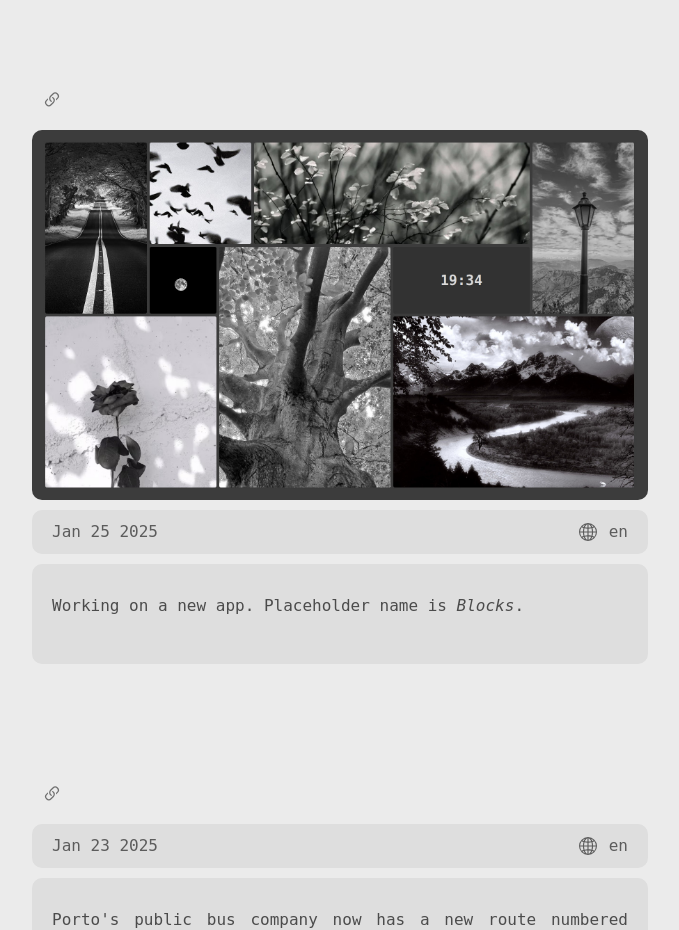
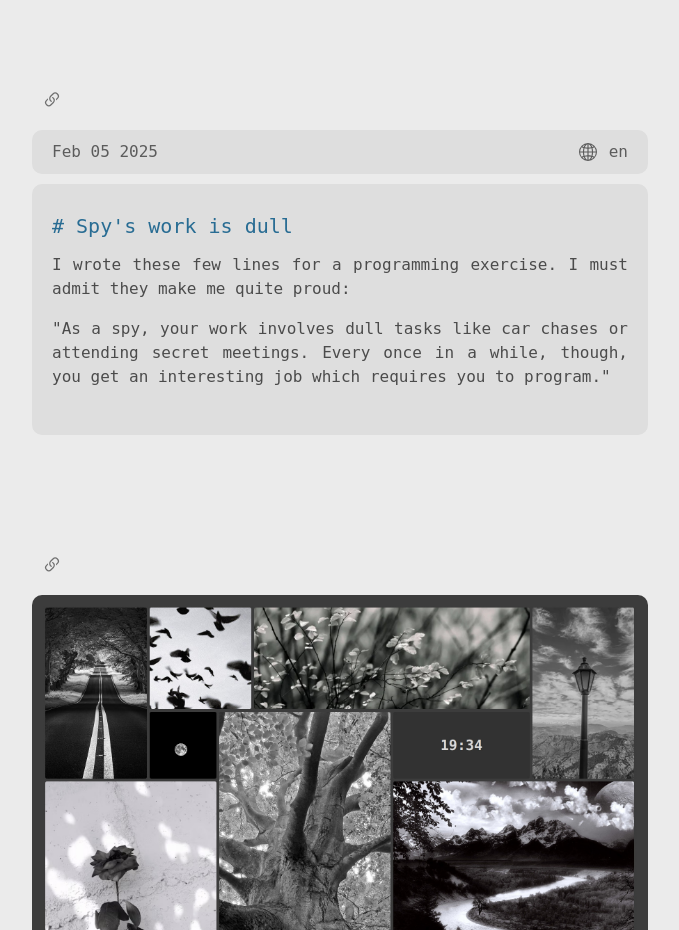
Before and after one commit to bogosorter/blog, a React (Create React App) app: page / in a window 1280 px wide. Shown: the part 820-1750 px from the top of the page, without its empty margins (300-979 px from the left). Built offline with nearby package versions, Linux system fonts and the light colour scheme.

Commit message:
added spy's work

```diff
--- a/src/App.tsx
+++ b/src/App.tsx
@@ -70,6 +70,18 @@ function App() {
             <Container fluid>
                 <Row className='justify-content-center'>
                     <Col xxl={5} xl={6} lg={7} md={8} sm={10}>
+
+                        <Separator />
+                        <Reference reference='404' />
+                        <Metadata
+                            date={new Date(2025, 1, 5)}
+                            language='en'
+                        />
+                        <Post>
+                            <h1># Spy's work is dull</h1>
+                            <p>I wrote these few lines for a programming exercise. I must admit they make me quite proud:</p>
+                            <p>"As a spy, your work involves dull tasks like car chases or attending secret meetings. Every once in a while, though, you get an interesting job which requires you to program."</p>
+                        </Post>
 
                         <Separator />
                         <Reference reference='blocks' />
```
